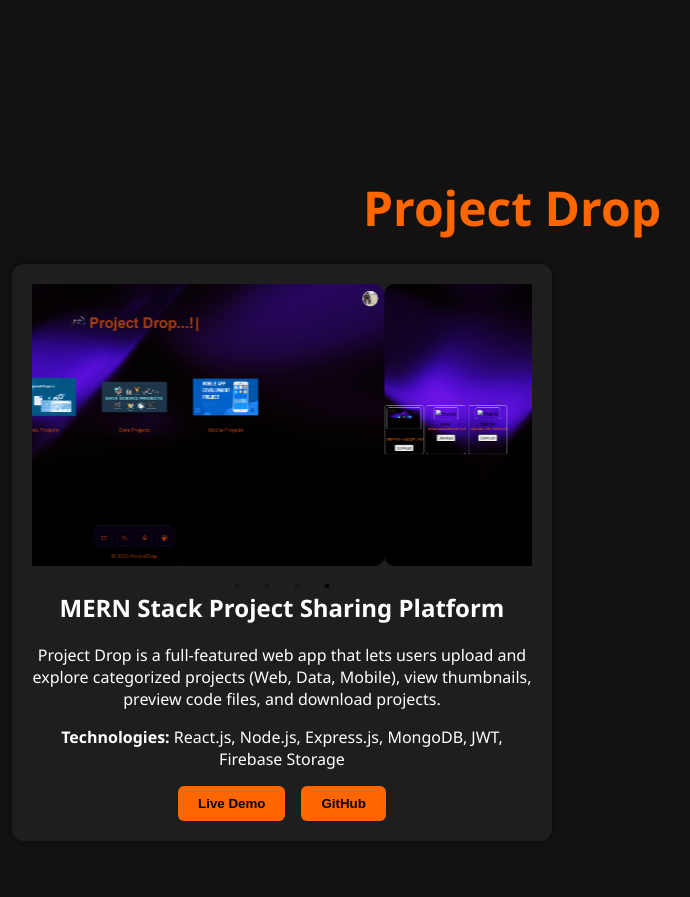
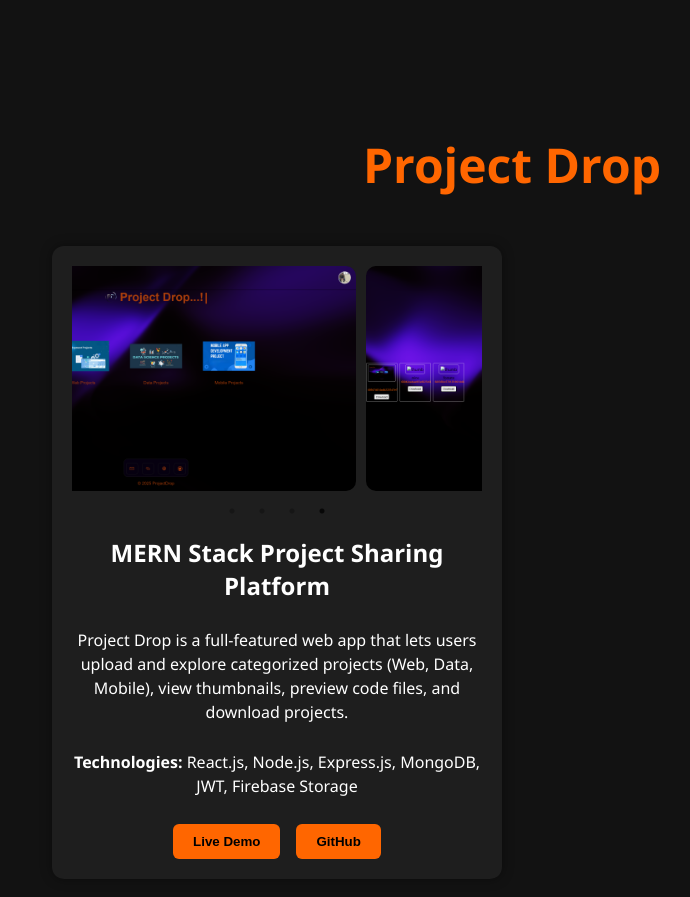
Before and after one commit to bandikarvijay/Portfolio, a React (Create React App) app: page / in a window 1280 px wide. Shown: the part 2680-3577 px from the top of the page, without its empty margins (128-818 px from the left). Built offline with nearby package versions, Linux system fonts and the light colour scheme.

Commit message:
Update Projects.css

```diff
--- a/src/components/Sections/Projects.css
+++ b/src/components/Sections/Projects.css
@@ -1,9 +1,23 @@
-/* Projects.css */
+
 
 .projects-section {
   max-width: 1000px;
   margin: 0 auto;
   padding: 20px;
+  display: grid;
+  grid-template-columns: repeat(2, 1fr);
+  gap: 20px;
+  justify-content: center;
+  align-items: start;
+}
+
+.title {
+  text-align: center;
+  color: #ff6600;
+  font-size: 32px;
+  margin-bottom: 24px;
+  font-weight: bold;
+  grid-column: 1 / -1;
 }
 
 .project-box {
@@ -11,7 +25,14 @@
   border-radius: 12px;
   padding: 20px;
   box-shadow: 0 0 12px rgba(0, 0, 0, 0.4);
-  width: 50%;
+  width: 100%;
+  max-width: 450px;
+  min-height: 480px;
+  display: flex;
+  flex-direction: column;
+  justify-content: space-between;
+  box-sizing: border-box;
+  margin: 0 auto;
 }
 
 .carousel {
@@ -20,7 +41,7 @@
 
 .carousel-image {
   width: 100%;
-  max-width: 600px; /* ⬅️ Smaller image size to avoid cutting */
+  max-width: 400px;
   height: auto;
   margin: 0 auto;
   display: block;
@@ -30,6 +51,19 @@
 .project-details {
   text-align: center;
   color: #fff;
+  flex-grow: 1;
+  display: flex;
+  flex-direction: column;
+  justify-content: center;
+}
+
+.project-details h2 {
+  margin-bottom: 10px;
+}
+
+.project-details p {
+  margin-bottom: 10px;
+  line-height: 1.5;
 }
 
 .project-buttons {
@@ -54,10 +88,14 @@
   background-color: #ffaa00;
 }
 
-.title {
-  text-align: center;
-  color: #ff6600;
-  font-size: 32px;
-  margin-bottom: 24px;
-  font-weight: bold;
+/* Responsive: stack vertically on smaller screens */
+@media (max-width: 900px) {
+  .projects-section {
+    grid-template-columns: 1fr;
+  }
+
+  .project-box {
+    max-width: 100%;
+    min-height: auto;
+  }
 }
```
